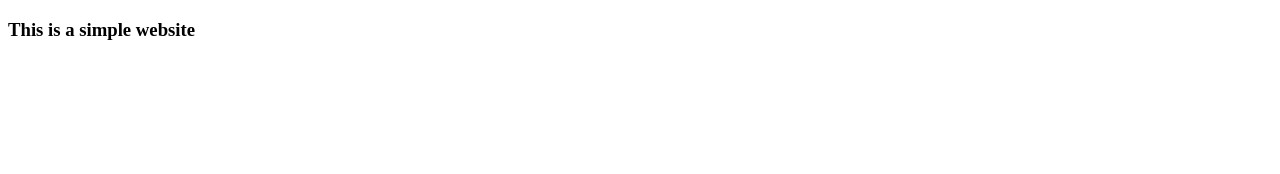
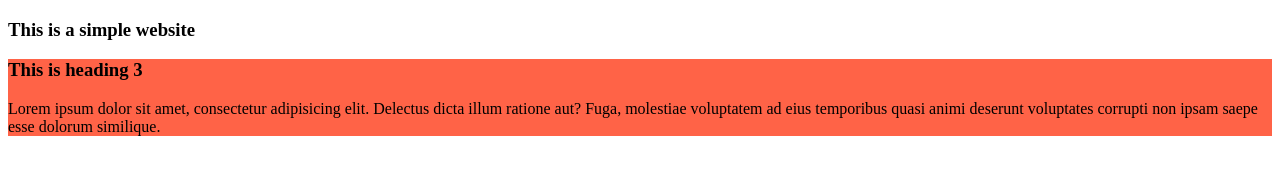
Before and after one commit to AninAlNayem/Github-Project, a plain HTML site: page index.html in a window 1280 px wide. Drawn offline with Linux system fonts and the light colour scheme.

Commit message:
html with css

```diff
--- a/index.html
+++ b/index.html
@@ -4,9 +4,14 @@
     <meta charset="UTF-8">
     <meta name="viewport" content="width=device-width, initial-scale=1.0">
     <title>Github Project</title>
+    <link rel="stylesheet" href="styles/blog.css">
 </head>
 <body>
     <h3> This is a simple website</h3>
+    <div>
+        <h3> This is heading 3</h3>
+        <p>Lorem ipsum dolor sit amet, consectetur adipisicing elit. Delectus dicta illum ratione aut? Fuga, molestiae voluptatem ad eius temporibus quasi animi deserunt voluptates corrupti non ipsam saepe esse dolorum similique.</p>
+    </div>
 
 </body>
 </html>
--- /dev/null
+++ b/styles/blog.css
@@ -0,0 +1,3 @@
+div{
+    background-color: tomato;
+}
```
